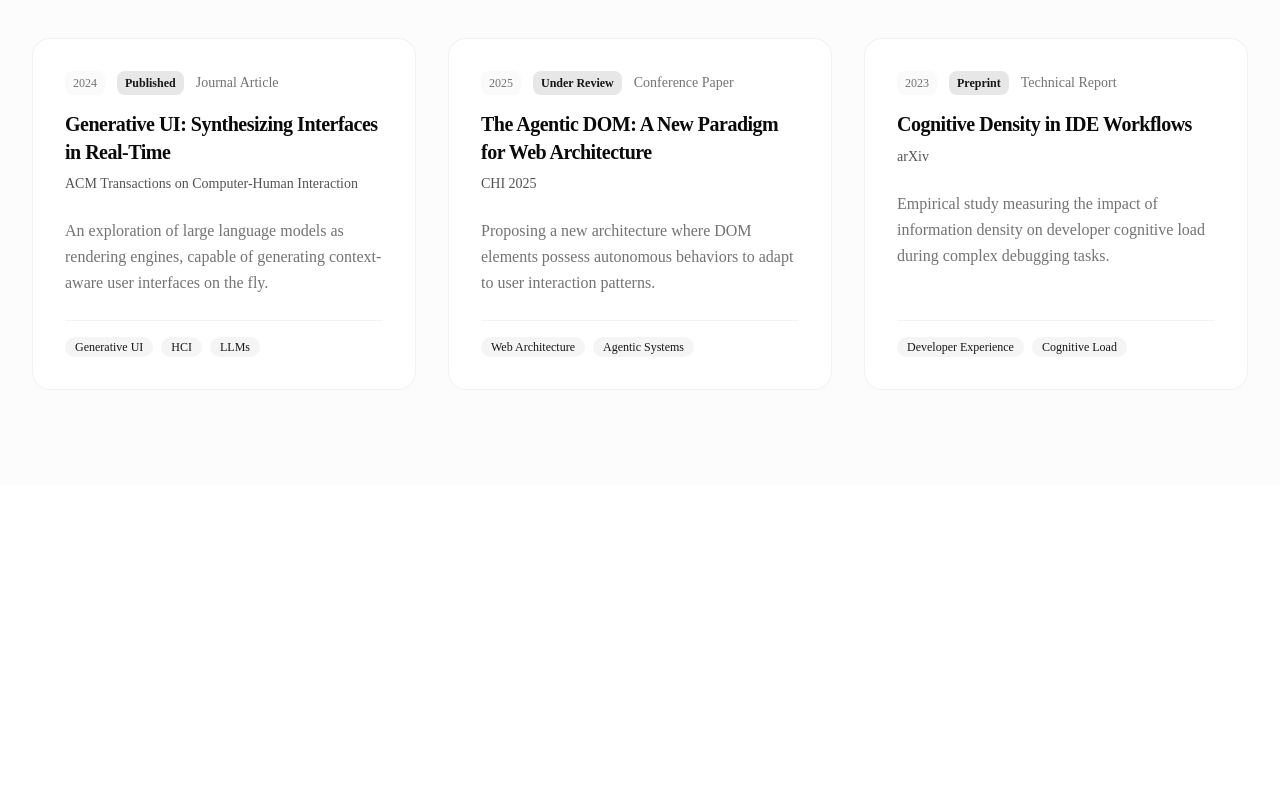
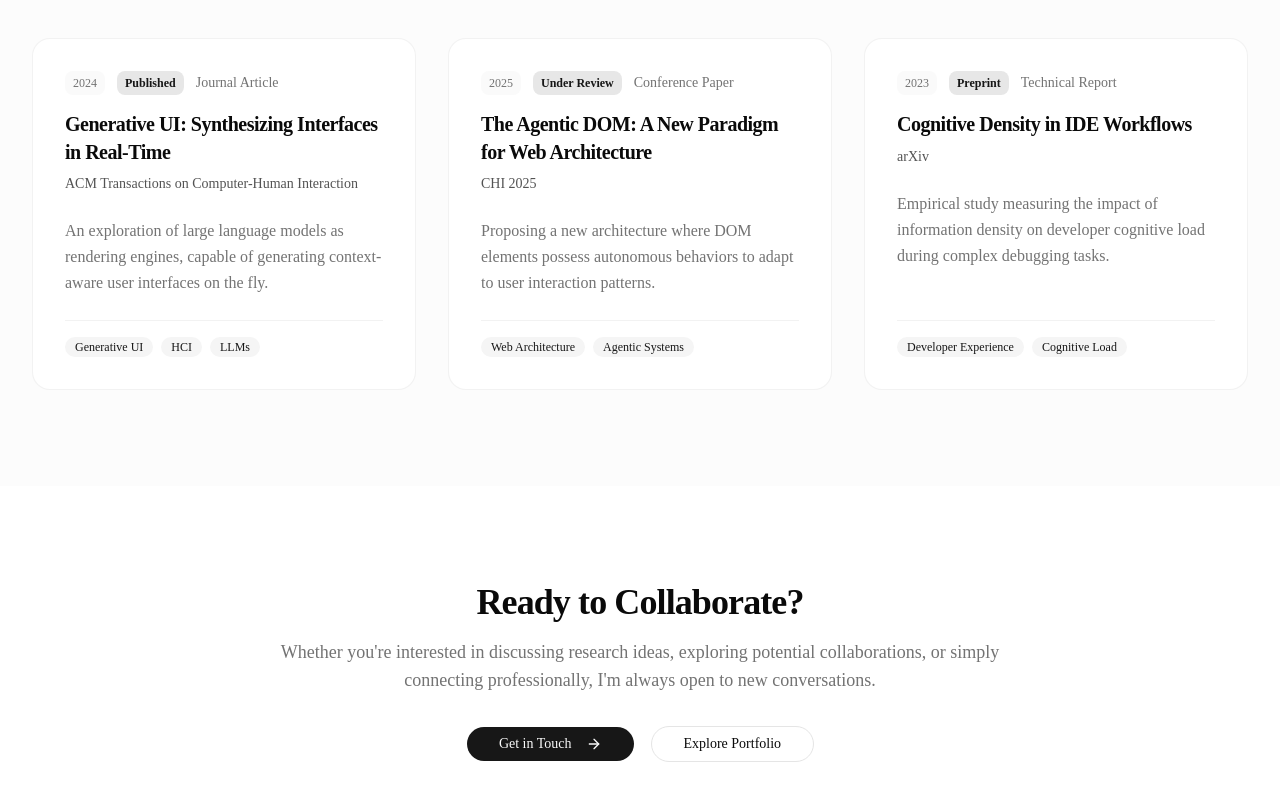
Before and after one commit to Redeeyak1318/Project-REDEEYAK, a Next.js app in the folder frontend/: page /research in a window 1280 px wide. Shown: the part 3387-4187 px from the top of the page. Before the commit the page ends 3873 px from the top, so only its background shows below. Built offline with nearby package versions, Linux system fonts and the light colour scheme.

Commit message:
feat(research): implement research call-to-action section

```diff
--- a/frontend/components/research/Research.tsx
+++ b/frontend/components/research/Research.tsx
@@ -3,6 +3,7 @@ import { ResearchPhilosophy } from "./philosophy";
 import { ResearchCurrent } from "./current";
 import { ResearchTimelinePreview } from "./timeline-preview";
 import { ResearchPublicationsPreview } from "./publications-preview";
+import { ResearchCTA } from "./cta";
 
 export function Research() {
     return (
@@ -12,6 +13,7 @@ export function Research() {
             <ResearchCurrent />
             <ResearchTimelinePreview />
             <ResearchPublicationsPreview />
+            <ResearchCTA />
         </main>
     );
 }
--- a/frontend/components/research/constants.ts
+++ b/frontend/components/research/constants.ts
@@ -1,4 +1,4 @@
-import { ResearchHeroData, ResearchPhilosophyData, ResearchCurrentData, ResearchTimelinePreviewData, ResearchPublicationsPreviewData } from "./types";
+import { ResearchHeroData, ResearchPhilosophyData, ResearchCurrentData, ResearchTimelinePreviewData, ResearchPublicationsPreviewData, ResearchCTAData } from "./types";
 import { BrainCircuit, Cpu, Lightbulb, Users } from "lucide-react";
 
 export const RESEARCH_HERO: ResearchHeroData = {
@@ -152,3 +152,21 @@ export const RESEARCH_PUBLICATIONS_PREVIEW: ResearchPublicationsPreviewData = {
     }
   ]
 };
+
+export const RESEARCH_CTA: ResearchCTAData = {
+  title: "Ready to Collaborate?",
+  description: "Whether you're interested in discussing research ideas, exploring potential collaborations, or simply connecting professionally, I'm always open to new conversations.",
+  actions: [
+    {
+      id: "collaborate",
+      label: "Get in Touch",
+      href: "/contact",
+      primary: true,
+    },
+    {
+      id: "portfolio",
+      label: "Explore Portfolio",
+      href: "/portfolio",
+    }
+  ]
+};
--- /dev/null
+++ b/frontend/components/research/cta/CTAActions.tsx
@@ -0,0 +1,33 @@
+import * as React from "react";
+import { ScrollReveal } from "@/components/ui/scroll-reveal";
+import { RESEARCH_CTA } from "../constants";
+import { Button } from "@/components/ui/button";
+import { ArrowRight } from "lucide-react";
+import { cn } from "@/lib/utils";
+import Link from "next/link";
+
+export const CTAActions = ({ className, ...props }: React.HTMLAttributes<HTMLDivElement>) => {
+  return (
+    <ScrollReveal delay={200}>
+      <div className={cn("flex flex-wrap justify-center gap-4 w-full", className)} {...props}>
+        {RESEARCH_CTA.actions.map((action) => (
+          <Link key={action.id} href={action.href}>
+            <Button
+              size="lg"
+              variant={action.primary ? "default" : "outline"}
+              className={cn(
+                "rounded-full font-medium px-8 w-full sm:w-auto",
+                action.primary && "group"
+              )}
+            >
+              {action.label}
+              {action.primary && (
+                <ArrowRight className="ml-2 w-4 h-4 transition-transform group-hover:translate-x-1" />
+              )}
+            </Button>
+          </Link>
+        ))}
+      </div>
+    </ScrollReveal>
+  );
+};
--- /dev/null
+++ b/frontend/components/research/cta/CTAContent.tsx
@@ -0,0 +1,19 @@
+import * as React from "react";
+import { ScrollReveal } from "@/components/ui/scroll-reveal";
+import { RESEARCH_CTA } from "../constants";
+import { cn } from "@/lib/utils";
+
+export const CTAContent = ({ className, ...props }: React.HTMLAttributes<HTMLDivElement>) => {
+  return (
+    <ScrollReveal>
+      <div className={cn("flex flex-col gap-4 mb-8", className)} {...props}>
+        <h2 className="text-3xl md:text-4xl font-bold tracking-tight">
+          {RESEARCH_CTA.title}
+        </h2>
+        <p className="text-lg text-muted-foreground">
+          {RESEARCH_CTA.description}
+        </p>
+      </div>
+    </ScrollReveal>
+  );
+};
--- /dev/null
+++ b/frontend/components/research/cta/ResearchCTA.tsx
@@ -0,0 +1,24 @@
+import * as React from "react";
+import { Container } from "@/components/layout";
+import { CTAContent } from "./CTAContent";
+import { CTAActions } from "./CTAActions";
+import { cn } from "@/lib/utils";
+
+export interface ResearchCTAProps extends React.HTMLAttributes<HTMLElement> {}
+
+export const ResearchCTA = ({ className, ...props }: ResearchCTAProps) => {
+  return (
+    <section
+      aria-label="Research Call to Action"
+      className={cn("py-16 lg:py-24 bg-background", className)}
+      {...props}
+    >
+      <Container>
+        <div className="flex flex-col items-center text-center max-w-3xl mx-auto">
+          <CTAContent />
+          <CTAActions />
+        </div>
+      </Container>
+    </section>
+  );
+};
--- /dev/null
+++ b/frontend/components/research/cta/index.ts
@@ -0,0 +1 @@
+export * from "./ResearchCTA";
```
Also changed, not shown: frontend/components/research/types.ts (+13 -0 lines).
